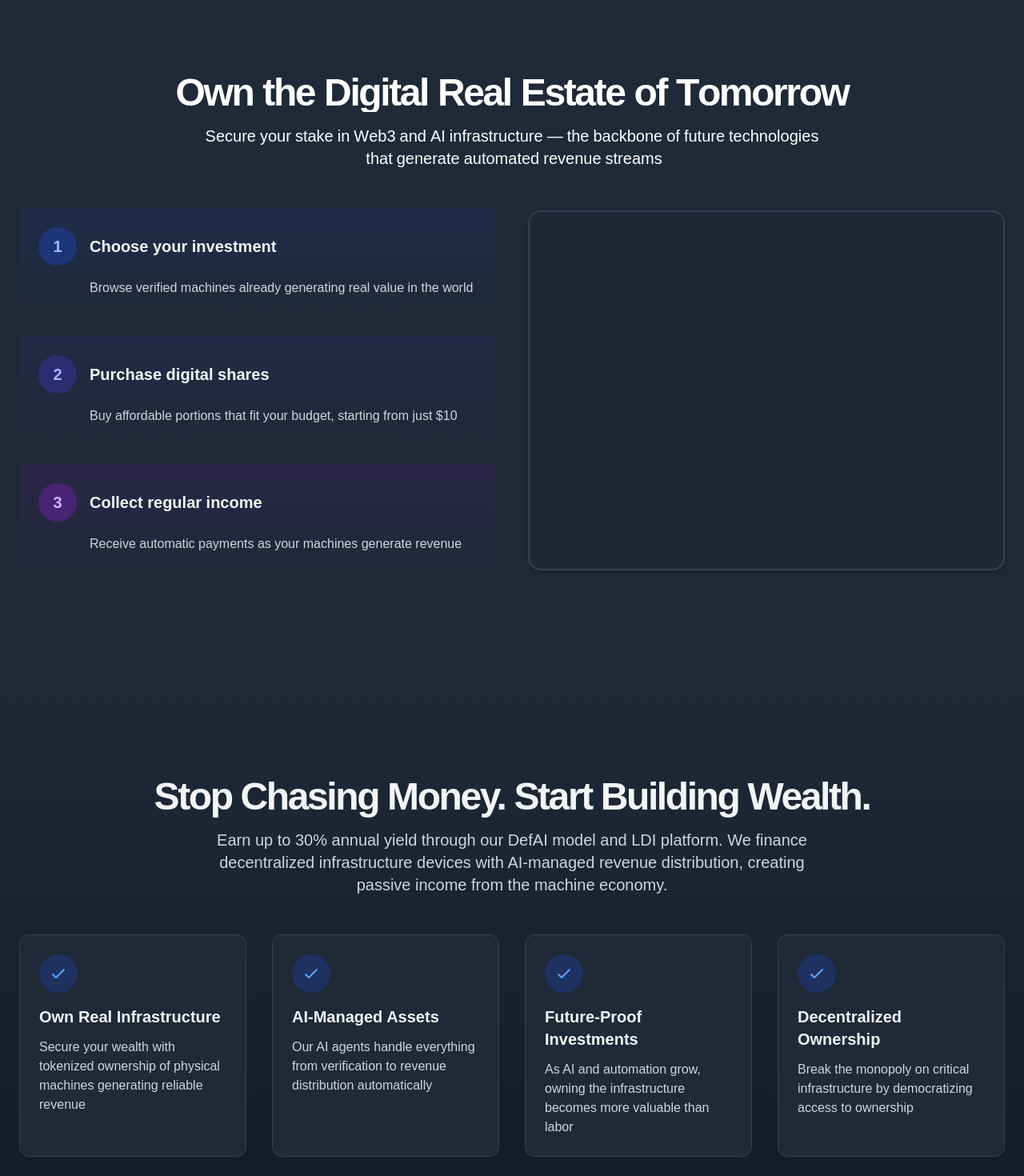
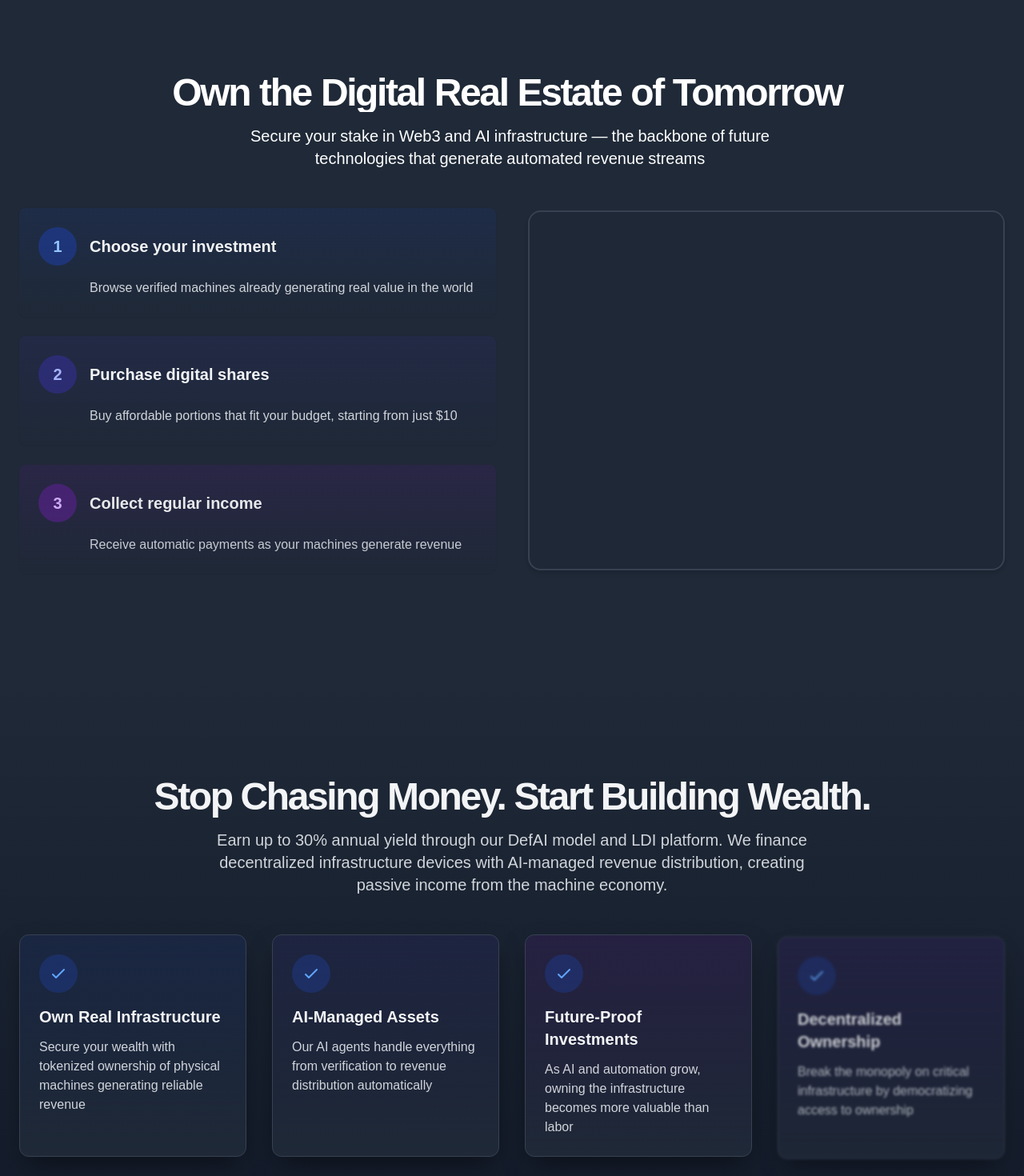
Before and after one commit to blessedux/DOBLANDING2, a Next.js app: page / in a window 1280 px wide. Shown: the part 1460-2930 px from the top of the page at 80% size. Built offline with nearby package versions, Linux system fonts and the light colour scheme; what @codaworks/react-glow would draw is missing.

Commit message:
benefits section hover effect

```diff
--- a/components/Benefits.tsx
+++ b/components/Benefits.tsx
@@ -1,28 +1,60 @@
 'use client';
 
-import { motion } from 'framer-motion';
+import { motion, useScroll, useTransform } from 'framer-motion';
+import { useRef } from 'react';
+
+// Card shadow settings (from Solution section)
+const cardShadowStyle = {
+  initial: {
+    boxShadow: '0 15px 35px -10px rgba(0, 0, 0, 0.5)',
+  },
+  hover: {
+    boxShadow: '0 25px 50px -12px rgba(89, 124, 233, 0.6)', // Purple neon effect
+    y: -10,
+    scale: 1.05,
+    zIndex: 10,
+    transition: {
+      duration: 0.3,
+      ease: [0.25, 0.8, 0.25, 1]
+    }
+  }
+};
 
 export default function Benefits() {
+  const benefitsRef = useRef<HTMLDivElement>(null);
+
   const benefits = [
     {
       title: "Own Real Infrastructure",
       description: "Secure your wealth with tokenized ownership of physical machines generating reliable revenue",
-      delay: 0
+      delay: 0,
+      bgFrom: "from-blue-50",
+      bgTo: "to-white",
+      darkBgFrom: "dark:from-blue-900/20"
     },
     {
       title: "AI-Managed Assets",
       description: "Our AI agents handle everything from verification to revenue distribution automatically",
-      delay: 0.1
+      delay: 0.1,
+      bgFrom: "from-indigo-50",
+      bgTo: "to-white",
+      darkBgFrom: "dark:from-indigo-900/20"
     },
     {
       title: "Future-Proof Investments",
       description: "As AI and automation grow, owning the infrastructure becomes more valuable than labor",
-      delay: 0.2
+      delay: 0.2,
+      bgFrom: "from-purple-50",
+      bgTo: "to-white",
+      darkBgFrom: "dark:from-purple-900/20"
     },
     {
       title: "Decentralized Ownership",
       description: "Break the monopoly on critical infrastructure by democratizing access to ownership",
-      delay: 0.3
+      delay: 0.3,
+      bgFrom: "from-violet-50",
+      bgTo: "to-white",
+      darkBgFrom: "dark:from-violet-900/20"
     }
   ];
 
@@ -38,11 +70,48 @@ export default function Benefits() {
           </p>
         </div>
 
-        <div className="grid grid-cols-1 md:grid-cols-2 lg:grid-cols-4 gap-8">
-          {benefits.map((benefit, index) => (
-            <div
+        <motion.div
+          ref={benefitsRef}
+          className="grid grid-cols-1 md:grid-cols-2 lg:grid-cols-4 gap-8"
+        >
+          {benefits.map((benefit, index) => {
+            const { scrollYProgress } = useScroll({
+              target: benefitsRef,
+              offset: ["start 70%", "start 30%"]
+            });
+
+            // Calculate when this specific card should animate
+            const cardProgress = useTransform(
+              scrollYProgress,
+              [0.2 + index * 0.1, 0.4 + index * 0.1],
+              [0, 1]
+            );
+
+            return (
+              <motion.div
                 key={index}
-              className="flex flex-col p-6 bg-white dark:bg-gray-800 rounded-xl shadow-sm dark:shadow-gray-900/10 hover:shadow-md dark:hover:shadow-gray-900/20 transition-all border border-gray-100 dark:border-gray-700"
+                className={`flex flex-col p-6 rounded-xl border border-gray-100 dark:border-gray-700 bg-gradient-to-b ${benefit.bgFrom} ${benefit.bgTo} ${benefit.darkBgFrom} dark:to-gray-800`}
+                style={{
+                  opacity: cardProgress,
+                  filter: useTransform(
+                    cardProgress,
+                    [0, 1],
+                    ["blur(8px)", "blur(0px)"]
+                  ),
+                  transform: useTransform(
+                    cardProgress,
+                    [0, 1],
+                    ["translateY(15px)", "translateY(0px)"]
+                  ),
+                  boxShadow: cardShadowStyle.initial.boxShadow
+                }}
+                whileHover={{
+                  boxShadow: cardShadowStyle.hover.boxShadow,
+                  y: cardShadowStyle.hover.y,
+                  scale: cardShadowStyle.hover.scale,
+                  zIndex: cardShadowStyle.hover.zIndex,
+                  transition: cardShadowStyle.hover.transition
+                }}
               >
                 <div className="w-12 h-12 bg-blue-100 dark:bg-blue-900/50 rounded-full flex items-center justify-center mb-4 transition-colors duration-300">
                   <svg className="w-6 h-6 text-blue-600 dark:text-blue-400" fill="none" stroke="currentColor" viewBox="0 0 24 24" xmlns="http://www.w3.org/2000/svg">
@@ -51,9 +120,10 @@ export default function Benefits() {
                 </div>
                 <h3 className="text-xl font-bold mb-3 dark:text-gray-100">{benefit.title}</h3>
                 <p className="text-gray-600 dark:text-gray-300">{benefit.description}</p>
-            </div>
-          ))}
-        </div>
+              </motion.div>
+            );
+          })}
+        </motion.div>
 
         <div className="mt-12 text-center">
           <a
--- a/components/HowItWorks.tsx
+++ b/components/HowItWorks.tsx
@@ -10,10 +10,9 @@ interface AnimatedTextProps {
   className: string;
 }
 
-// Text animation component - same as in Solution component
+// Text animation component - updated to use words instead of characters
 const AnimatedText = ({ text, className }: AnimatedTextProps) => {
   const containerRef = useRef<HTMLDivElement>(null);
-  const characters = Array.from(text);
   const { theme } = useTheme();
   const isDarkMode = theme === 'dark';
 
@@ -23,36 +22,39 @@ const AnimatedText = ({ text, className }: AnimatedTextProps) => {
     offset: ["start 70%", "end 30%"]
   });
 
+  // Split text into words instead of characters
+  const words = text.split(' ');
+
   return (
     <motion.div ref={containerRef} className={`${className} overflow-hidden`}>
-      {characters.map((char, index) => {
-        // Calculate progress value for this character
-        const charProgress = useTransform(
+      {words.map((word, index) => {
+        // Calculate progress value for this word
+        const wordProgress = useTransform(
           scrollYProgress,
-          [0, index / (characters.length * 1.5), (index + 1) / (characters.length * 1.5), 1],
+          [0, index / (words.length * 1.5), (index + 1) / (words.length * 1.5), 1],
           [0, 0, 1, 1]
         );
 
         return (
           <motion.span
-            key={`${char}-${index}`}
+            key={`${word}-${index}`}
             style={{
-              display: char === ' ' ? 'inline-block' : 'inline-block',
-              width: char === ' ' ? '0.25em' : 'auto',
-              opacity: useTransform(charProgress, [0, 1], [0.85, 1]),
+              display: 'inline-block',
+              opacity: useTransform(wordProgress, [0, 1], [0.85, 1]),
+              marginRight: '0.25em',
             }}
           >
             <motion.span
               style={{
                 display: 'inline-block',
                 color: useTransform(
-                  charProgress,
+                  wordProgress,
                   [0, 1],
                   ["#597CE9", isDarkMode ? "#ffffff" : "#000000"]
                 ),
               }}
             >
-              {char}
+              {word}
             </motion.span>
           </motion.span>
         );
@@ -62,6 +64,48 @@ const AnimatedText = ({ text, className }: AnimatedTextProps) => {
 };
 
 export default function HowItWorks() {
+  const stepsRef = useRef<HTMLDivElement>(null);
+
+  // Define step data
+  const steps = [
+    {
+      number: "1",
+      title: "Choose your investment",
+      description: "Browse verified machines already generating real value in the world",
+      bgFrom: "from-blue-50",
+      bgTo: "to-white",
+      darkBgFrom: "dark:from-blue-900/20",
+      numberBg: "bg-blue-100",
+      darkNumberBg: "dark:bg-blue-800/50",
+      numberColor: "text-blue-600",
+      darkNumberColor: "dark:text-blue-300"
+    },
+    {
+      number: "2",
+      title: "Purchase digital shares",
+      description: "Buy affordable portions that fit your budget, starting from just $10",
+      bgFrom: "from-indigo-50",
+      bgTo: "to-white",
+      darkBgFrom: "dark:from-indigo-900/20",
+      numberBg: "bg-indigo-100",
+      darkNumberBg: "dark:bg-indigo-800/50",
+      numberColor: "text-indigo-600",
+      darkNumberColor: "dark:text-indigo-300"
+    },
+    {
+      number: "3",
+      title: "Collect regular income",
+      description: "Receive automatic payments as your machines generate revenue",
+      bgFrom: "from-purple-50",
+      bgTo: "to-white",
+      darkBgFrom: "dark:from-purple-900/20",
+      numberBg: "bg-purple-100",
+      darkNumberBg: "dark:bg-purple-800/50",
+      numberColor: "text-purple-600",
+      darkNumberColor: "dark:text-purple-300"
+    }
+  ];
+
   return (
     <section className="w-full py-12 md:py-24 lg:py-32 bg-white dark:bg-gray-800 transition-colors duration-300">
       <div className="container px-4 md:px-6 mx-auto max-w-7xl">
@@ -77,53 +121,56 @@ export default function HowItWorks() {
         </div>
 
         <div className="grid grid-cols-1 lg:grid-cols-2 gap-10">
-          {/* Left Column - Steps (Vertical) */}
-          <div className="flex flex-col space-y-6">
-            {/* Step 1 */}
-            <div
-              className="flex flex-col items-start p-6 bg-gradient-to-b from-blue-50 to-white dark:from-blue-900/20 dark:to-gray-800 rounded-lg shadow-sm dark:shadow-gray-900/10 transition-colors duration-300"
-            >
-              <div className="flex items-center w-full mb-4">
-                <div className="w-12 h-12 bg-blue-100 dark:bg-blue-800/50 rounded-full flex items-center justify-center mr-4 transition-colors duration-300 flex-shrink-0">
-                  <span className="text-xl font-bold text-blue-600 dark:text-blue-300">1</span>
-                </div>
-                <h3 className="text-xl font-bold dark:text-gray-100">Choose your investment</h3>
-              </div>
-              <p className="text-gray-600 dark:text-gray-300 pl-16">
-                Browse verified machines already generating real value in the world
-              </p>
-            </div>
+          {/* Left Column - Steps (Vertical) with blur animation */}
+          <motion.div
+            ref={stepsRef}
+            className="flex flex-col space-y-6"
+          >
+            {steps.map((step, index) => {
+              const { scrollYProgress } = useScroll({
+                target: stepsRef,
+                offset: ["start 60%", "start 20%"]
+              });
 
-            {/* Step 2 */}
-            <div
-              className="flex flex-col items-start p-6 bg-gradient-to-b from-indigo-50 to-white dark:from-indigo-900/20 dark:to-gray-800 rounded-lg shadow-sm dark:shadow-gray-900/10 transition-colors duration-300"
-            >
-              <div className="flex items-center w-full mb-4">
-                <div className="w-12 h-12 bg-indigo-100 dark:bg-indigo-800/50 rounded-full flex items-center justify-center mr-4 transition-colors duration-300 flex-shrink-0">
-                  <span className="text-xl font-bold text-indigo-600 dark:text-indigo-300">2</span>
-                </div>
-                <h3 className="text-xl font-bold dark:text-gray-100">Purchase digital shares</h3>
-              </div>
-              <p className="text-gray-600 dark:text-gray-300 pl-16">
-                Buy affordable portions that fit your budget, starting from just $10
-              </p>
-            </div>
+              // Calculate when this specific step should animate
+              // Stagger the animations by delaying each step's trigger point
+              const stepProgress = useTransform(
+                scrollYProgress,
+                [0.3 + index * 0.15, 0.5 + index * 0.15],
+                [0, 1]
+              );
 
-            {/* Step 3 */}
-            <div
-              className="flex flex-col items-start p-6 bg-gradient-to-b from-purple-50 to-white dark:from-purple-900/20 dark:to-gray-800 rounded-lg shadow-sm dark:shadow-gray-900/10 transition-colors duration-300"
-            >
-              <div className="flex items-center w-full mb-4">
-                <div className="w-12 h-12 bg-purple-100 dark:bg-purple-800/50 rounded-full flex items-center justify-center mr-4 transition-colors duration-300 flex-shrink-0">
-                  <span className="text-xl font-bold text-purple-600 dark:text-purple-300">3</span>
-                </div>
-                <h3 className="text-xl font-bold dark:text-gray-100">Collect regular income</h3>
-              </div>
-              <p className="text-gray-600 dark:text-gray-300 pl-16">
-                Receive automatic payments as your machines generate revenue
-              </p>
-            </div>
-          </div>
+              return (
+                <motion.div
+                  key={index}
+                  className={`flex flex-col items-start p-6 bg-gradient-to-b ${step.bgFrom} ${step.bgTo} ${step.darkBgFrom} dark:to-gray-800 rounded-lg shadow-sm dark:shadow-gray-900/10 transition-colors duration-300`}
+                  style={{
+                    opacity: stepProgress,
+                    filter: useTransform(
+                      stepProgress,
+                      [0, 1],
+                      ["blur(8px)", "blur(0px)"]
+                    ),
+                    transform: useTransform(
+                      stepProgress,
+                      [0, 1],
+                      ["translateY(15px)", "translateY(0px)"]
+                    )
+                  }}
+                >
+                  <div className="flex items-center w-full mb-4">
+                    <div className={`w-12 h-12 ${step.numberBg} ${step.darkNumberBg} rounded-full flex items-center justify-center mr-4 transition-colors duration-300 flex-shrink-0`}>
+                      <span className={`text-xl font-bold ${step.numberColor} ${step.darkNumberColor}`}>{step.number}</span>
+                    </div>
+                    <h3 className="text-xl font-bold dark:text-gray-100">{step.title}</h3>
+                  </div>
+                  <p className="text-gray-600 dark:text-gray-300 pl-16">
+                    {step.description}
+                  </p>
+                </motion.div>
+              );
+            })}
+          </motion.div>
 
           {/* Right Column - Blank Card */}
           <div className="h-full flex items-center justify-center">
```
Lines whose indentation alone changed are shown as unchanged.
